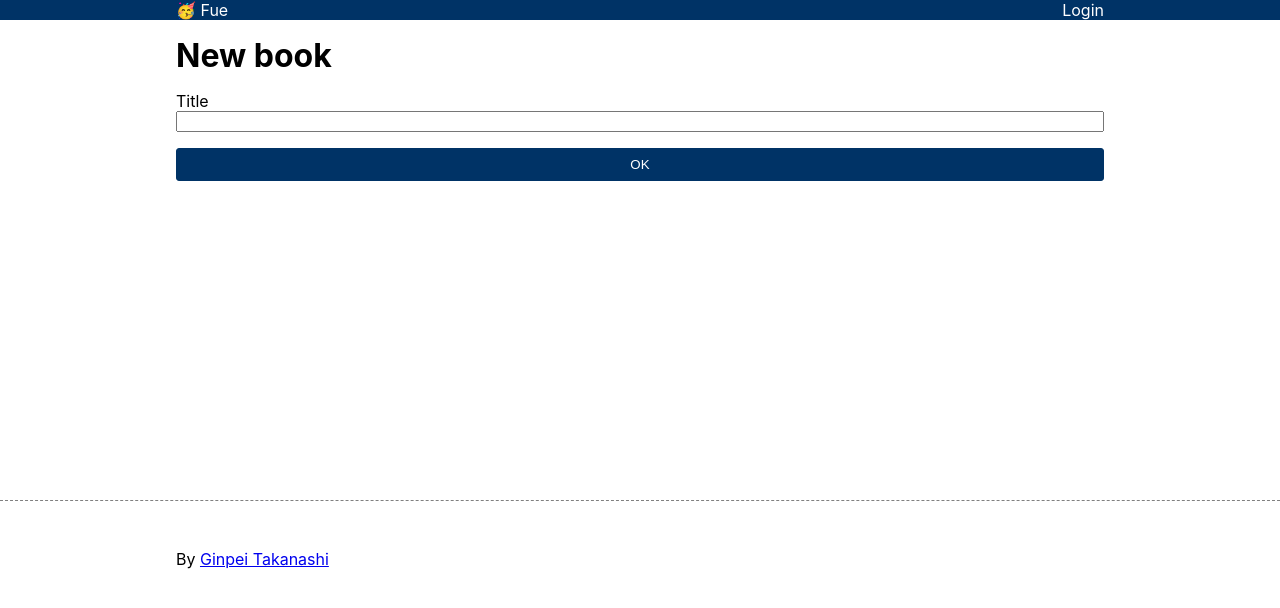
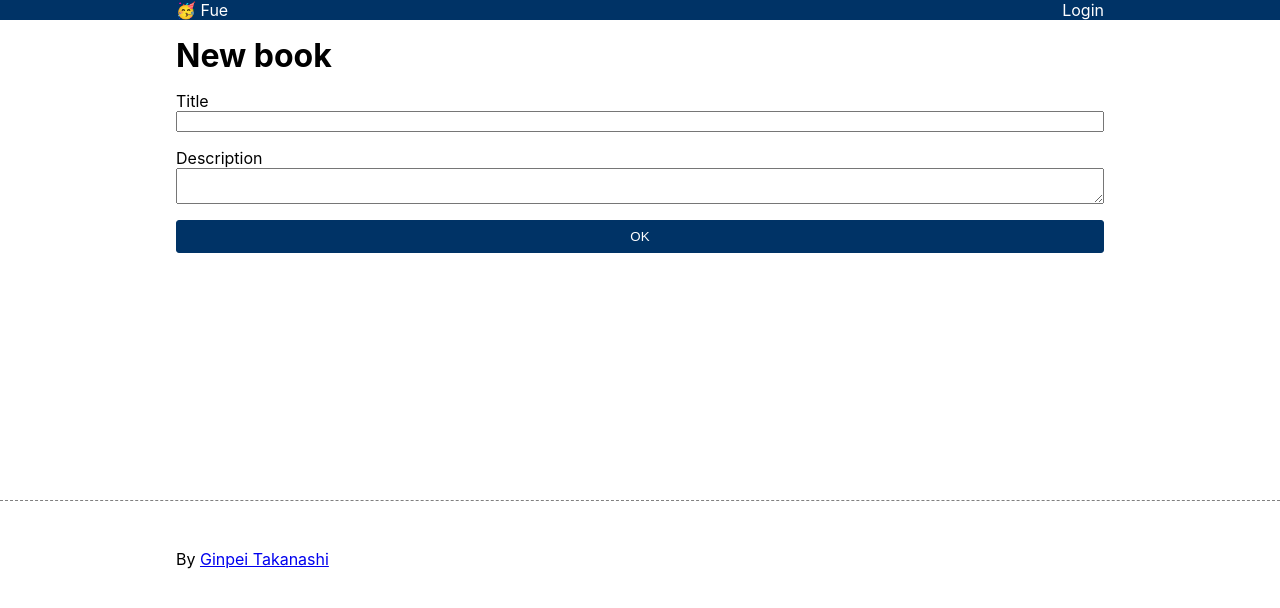
Before and after one commit to ginpei/fue, a Next.js app: page /my/books/create in a window 1280 px wide. Shown: the top 608 px of the page. Built offline with nearby package versions, Linux system fonts and the light colour scheme; no server answers.

Commit message:
feat: 🎸 book descriptin

```diff
--- a/src/domains/books/Book.ts
+++ b/src/domains/books/Book.ts
@@ -1,6 +1,7 @@
 import { createDataRecord, DataRecord } from "../dataRecords/DataRecord";
 
 export interface Book extends DataRecord {
+  description: string;
   title: string;
   userId: string;
 }
@@ -10,6 +11,7 @@ export type BookCallback = (book: Book) => void;
 export function createBook(init?: Book): Book {
   return {
     ...createDataRecord(init),
+    description: init?.description ?? "",
     title: init?.title ?? "",
     userId: init?.userId ?? "",
   };
--- a/src/domains/books/BookForm.tsx
+++ b/src/domains/books/BookForm.tsx
@@ -2,6 +2,7 @@ import { ChangeEventHandler, FormEventHandler } from "react";
 import { FieldSet } from "../../ui/forms/FieldSet";
 import { InputField } from "../../ui/forms/InputField";
 import { PrimaryButton } from "../../ui/forms/NiceButton";
+import { TextField } from "../../ui/forms/TextField";
 import { VStack } from "../../ui/util/VStack";
 import { Book, BookCallback } from "./Book";
 
@@ -18,10 +19,12 @@ export function BookForm({ book, disabled, onChange, onSubmit }: BookFormProps):
     onSubmit(book);
   };
 
-  const onInputChange: ChangeEventHandler<HTMLInputElement> = (event) => {
+  const onInputChange: ChangeEventHandler<HTMLInputElement | HTMLTextAreaElement> = (event) => {
     const { name, value } = event.currentTarget;
     if (name === "title") {
       onChange({ ...book, title: value });
+    } else if (name === "description") {
+      onChange({ ...book, description: value });
     } else {
       throw new Error(`Unknown input name: ${name || "(empty)"}`);
     }
@@ -38,6 +41,12 @@ export function BookForm({ book, disabled, onChange, onSubmit }: BookFormProps):
             required
             value={book.title}
           />
+          <TextField
+            label="Description"
+            name="description"
+            onChange={onInputChange}
+            value={book.description}
+          />
           <PrimaryButton>OK</PrimaryButton>
         </VStack>
       </FieldSet>
--- a/src/pages/bookView/BookViewPage.tsx
+++ b/src/pages/bookView/BookViewPage.tsx
@@ -3,6 +3,7 @@ import { useRouter } from "next/router";
 import { working } from "../../data/working";
 import { useBook } from "../../domains/books/bookHooks";
 import { BasicLayout } from "../../layouts/basic/BasicLayout";
+import { LiningText } from "../../ui/util/LiningText";
 import { bookEditPagePath } from "../bookEdit/bookEditPageMeta";
 import { LoadingPage } from "../loading/LoadingPage";
 import { NotFoundPage } from "../notFound/NotFoundPage";
@@ -28,6 +29,9 @@ export function BookViewPage(): JSX.Element {
       <p>
         <Link href={bookEditPagePath(book.id)}>Edit</Link>
       </p>
+      <LiningText>
+        {book.description ? book.description : <small>(No description)</small>}
+      </LiningText>
     </BasicLayout>
   );
 }
--- /dev/null
+++ b/src/ui/forms/TextField.tsx
@@ -0,0 +1,29 @@
+import { DetailedHTMLProps, TextareaHTMLAttributes } from "react";
+import styled from "styled-components";
+
+export interface TextFieldProps extends TextareaProps {
+  label: string;
+}
+
+type TextareaProps = DetailedHTMLProps<TextareaHTMLAttributes<HTMLTextAreaElement>, HTMLTextAreaElement>;
+
+export function TextField({ label, ...inputProps }: TextFieldProps): JSX.Element {
+  return (
+    <Root className="TextField">
+      <Label>{label}</Label>
+      <Textarea {...inputProps} />
+    </Root>
+  );
+}
+
+const Root = styled.label`
+  display: flex;
+  flex-direction: column;
+`;
+
+const Label = styled.span`
+`;
+
+const Textarea = styled.textarea<{ ref?: any }>`
+  width: 100%;
+`;
--- /dev/null
+++ b/src/ui/util/LiningText.tsx
@@ -0,0 +1,5 @@
+import styled from "styled-components";
+
+export const LiningText = styled.div`
+  white-space: pre-line;
+`;
```
